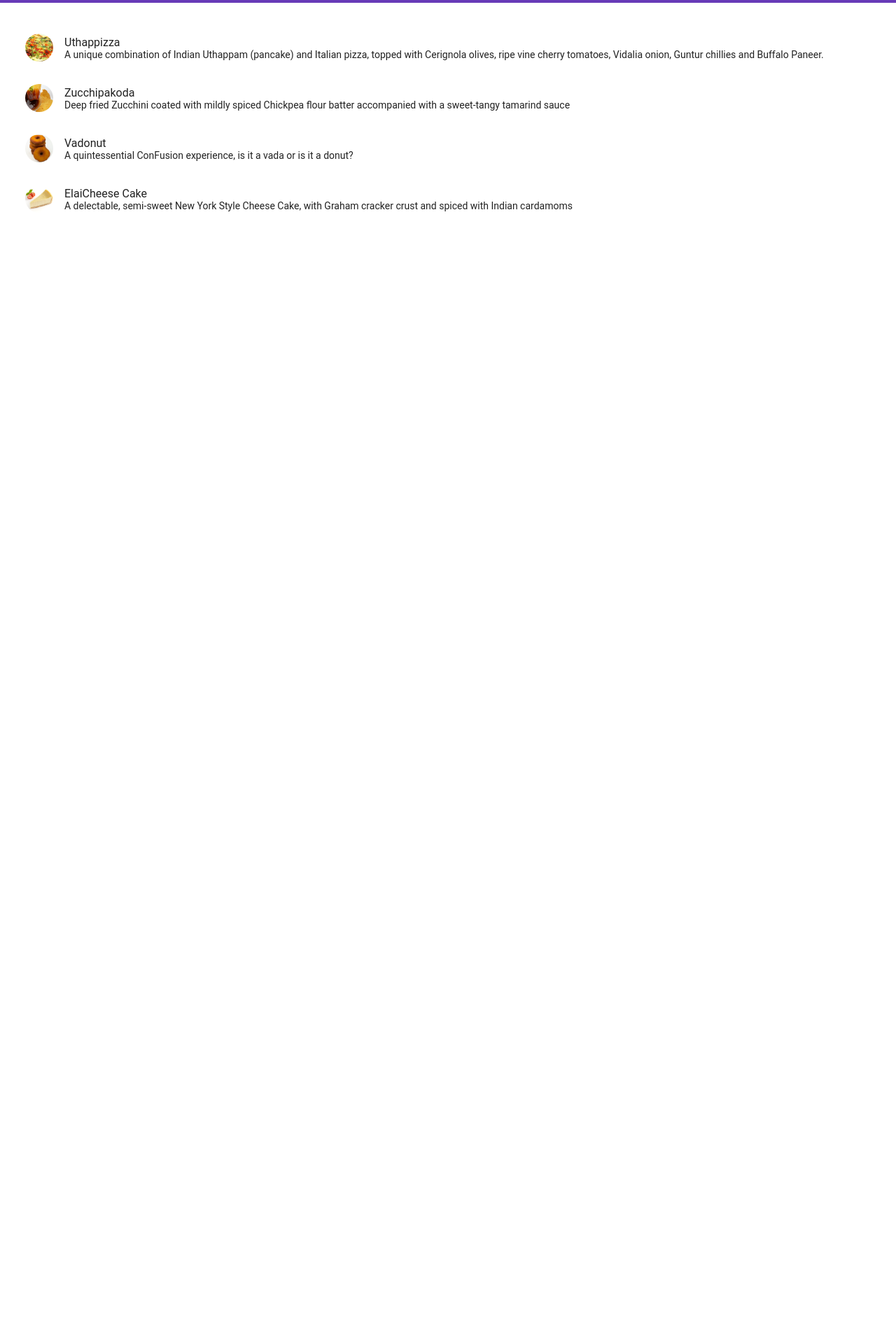
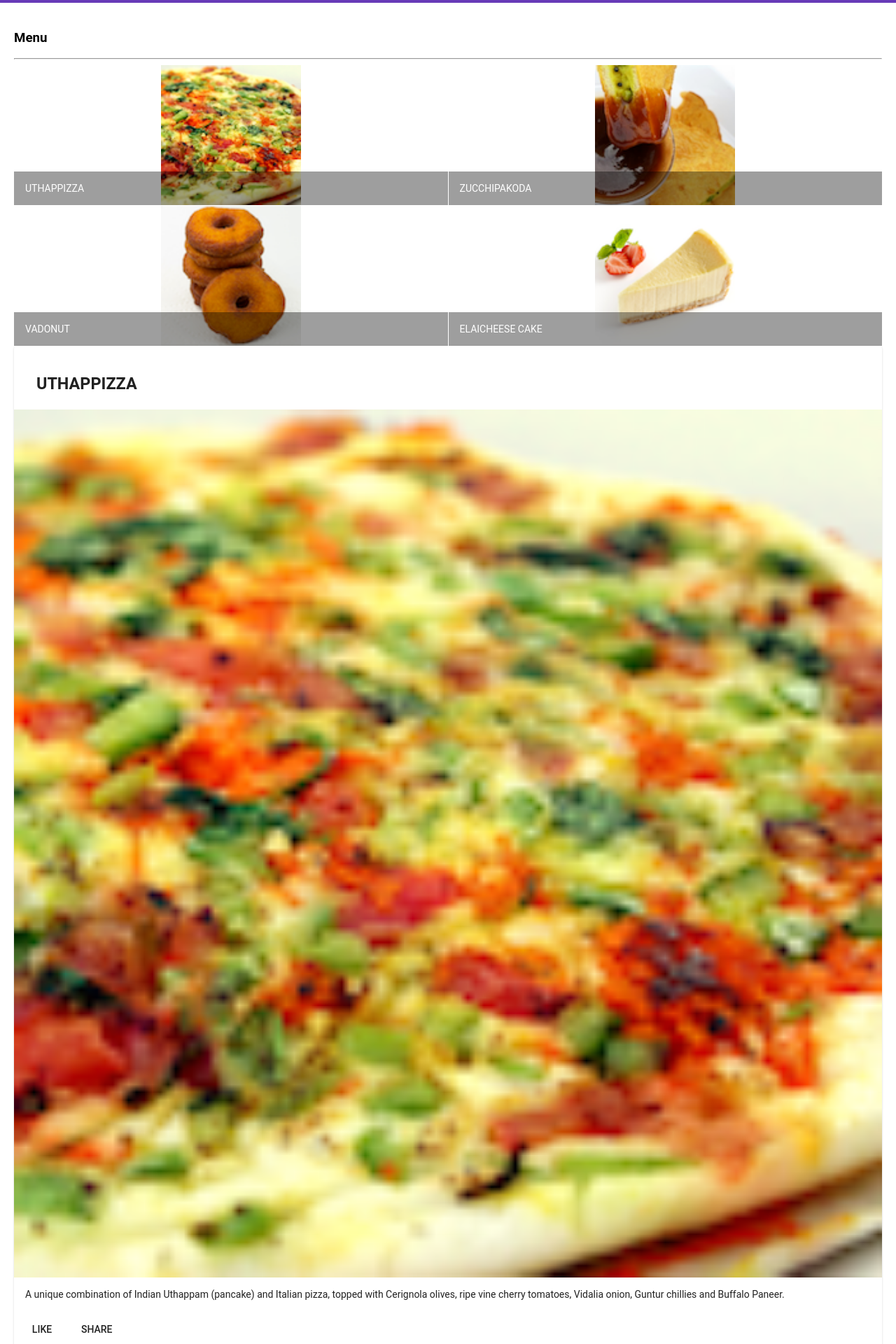
Before and after one commit to dan7sc/angular_confusion, an Angular app: page / in a window 1280 px wide. Shown: the part 60-1980 px from the top of the page at 70% size. Before the commit the page ends 800 px from the top, so only its background shows below. Built offline with nearby package versions, Linux system fonts and the light colour scheme.

Commit message:
Components Part 2.

```diff
--- a/src/app/menu/menu.component.html
+++ b/src/app/menu/menu.component.html
@@ -2,14 +2,41 @@
   fxLayout="column"
   lxLayout=10px>
 
-  <mat-list fxFlex>
-  <mat-list-item *ngFor="let dish of dishes">
-    <img matListAvatar src={{dish.image}} alt={{dish.name}} />
-    <h1 matLine> {{dish.name}} </h1>
-    <p matLine>
-      <span> {{dish.description}} </span>
-    </p>
-  </mat-list-item>
-  </mat-list>
+  <div fxFlex>
+    <div>
+      <h3>Menu</h3>
+      <hr>
+    </div>
+  </div>
+
+  <div fxFlex>
+    <mat-grid-list cols="2" rowHeight="200px">
+      <mat-grid-tile *ngFor="let dish of dishes">
+        <img height="200px" src={{dish.image}} alt={{dish.name}} />
+        <mat-grid-tile-footer>
+          <h1> {{dish.name | uppercase}} </h1>
+        </mat-grid-tile-footer>
+      </mat-grid-tile>
+    </mat-grid-list>
+  </div>
+
+  <div fxFlex *ngIf="selectedDish">
+    <mat-card>
+      <mat-card-header>
+        <mat-card-title>
+          <h3>{{selectedDish.name | uppercase}}</h3>
+        </mat-card-title>
+      </mat-card-header>
+      <img mat-card-image src={{selectedDish.image}} alt={{selectedDish.name}} />
+      <mat-card-content>
+        <p>{{selectedDish.description}}</p>
+      </mat-card-content>
+      <mat-card-actions>
+        <button mat-button>LIKE</button>
+        <button mat-button>SHARE</button>
+      </mat-card-actions>
+    </mat-card>
+  </div>
+
 
 </div>
--- a/src/app/menu/menu.component.ts
+++ b/src/app/menu/menu.component.ts
@@ -1,14 +1,7 @@
 import { Component, OnInit } from '@angular/core';
 import { Dish } from '../shared/dish';
 
-@Component({
-  selector: 'app-menu',
-  templateUrl: './menu.component.html',
-  styleUrls: ['./menu.component.scss']
-})
-export class MenuComponent implements OnInit {
-
-  dishes: Dish[] = [
+const DISHES: Dish[] = [
   {
     id: '0',
     name: 'Uthappizza',
@@ -52,6 +45,17 @@
   }
 ];
 
+@Component({
+  selector: 'app-menu',
+  templateUrl: './menu.component.html',
+  styleUrls: ['./menu.component.scss']
+})
+export class MenuComponent implements OnInit {
+
+  dishes: Dish[] = DISHES;
+
+  selectedDish: Dish = DISHES[0];
+
   constructor() { }
 
   ngOnInit() {
```
Also changed, not shown: src/app/app.module.ts (+7 -1 lines). Lines whose indentation alone changed are shown as unchanged.
